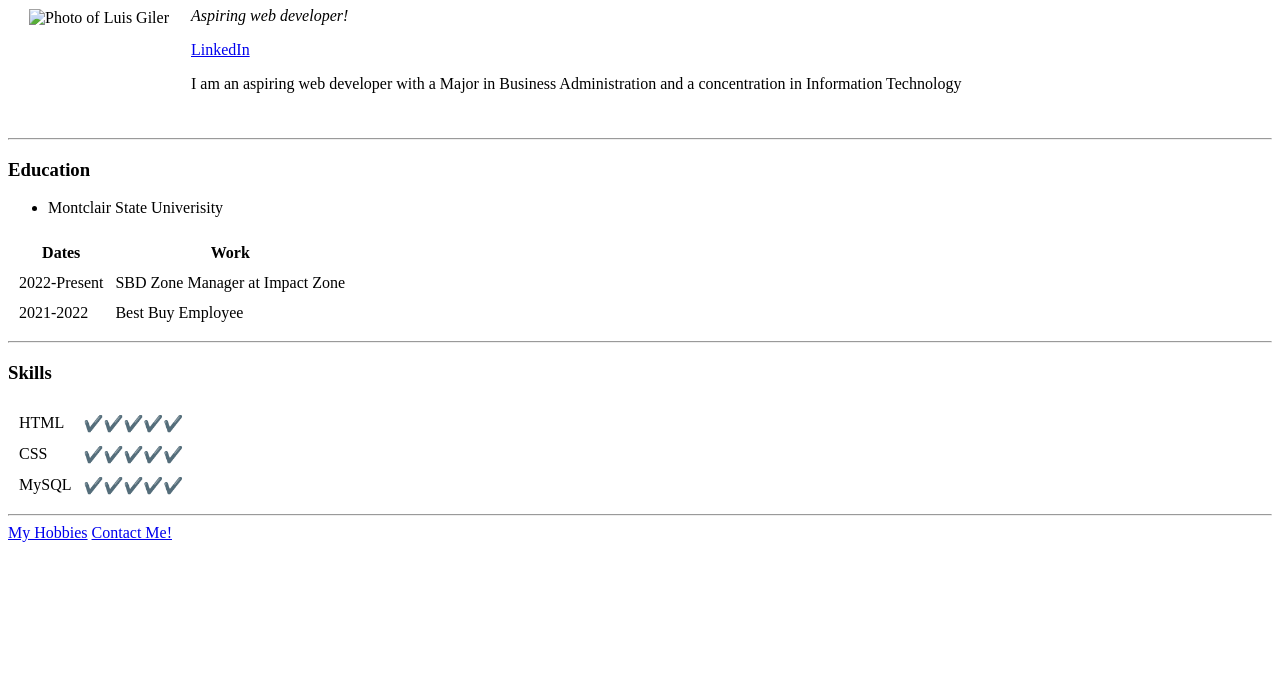
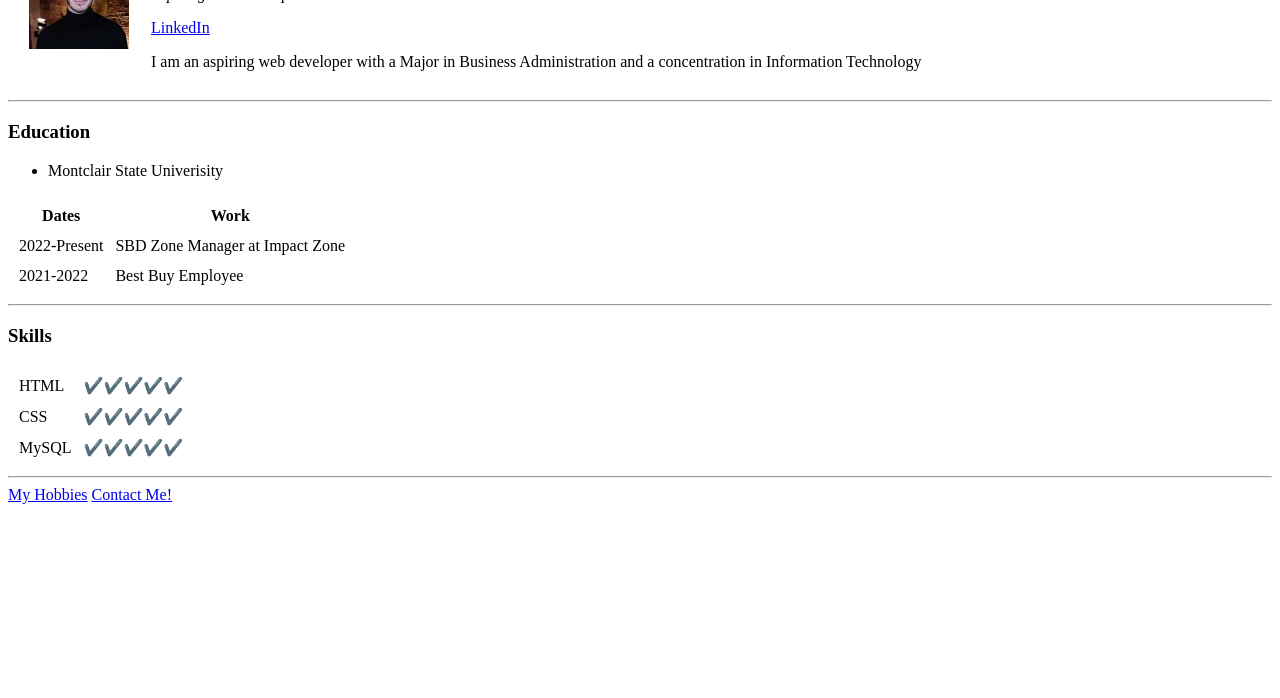
Before and after one commit to luisgb00/cv, a plain HTML site: page index.html in a window 1280 px wide. Shown: the part 102-800 px from the top of the page. Drawn offline with Linux system fonts and the light colour scheme.

Commit message:
Update index.html
Changed the location for img scr relative to github .

```diff
--- a/index.html
+++ b/index.html
@@ -1,4 +1,4 @@
-<!DOCTYPE html>
+
 <html lang="en">
     <head>
     <meta charset="UTF-8">
@@ -8,7 +8,7 @@
         <table cellspacing="20
         ">
             <tr>
-                <td><img src="Images/LuisPP.png .jpeg" alt="Photo of Luis Giler"></td>
+                <td><img src="LuisPP.png .jpeg" alt="Photo of Luis Giler"></td>
                 <td> <h1>Luis Giler</h1>
                     <p><em>Aspiring web developer!</em> </p>
                     <a href="https://www.linkedin.com/in/luis-giler-6b30a4140/">LinkedIn</a>
```
